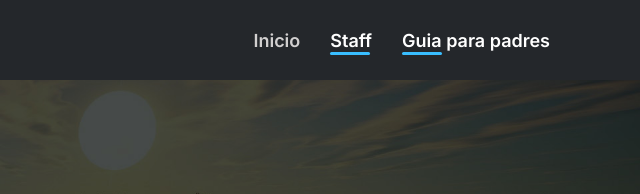
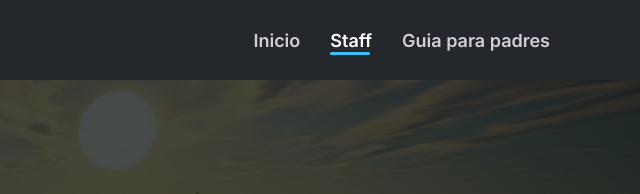
Before and after one commit to astralishost/web, a plain HTML site: page admin-team.html in a window 1280 px wide. Shown: the top 194 px of the page, 640-1280 px from the left. Drawn offline with Linux system fonts and the light colour scheme; no server answers; files whose address does not match are found by name.

Commit message:
Update admin-team.html

```diff
--- a/admin-team.html
+++ b/admin-team.html
@@ -33,7 +33,7 @@
     <div class="links">
       <a href="https://www.astralismc.xyz" class="link">Inicio</a>
       <a href="#" class="link active">Staff</a>
-      <a href="guia" class="link active">Guia para padres</a>
+      <a href="guia" class="link">Guia para padres</a>
     </div>
   </div>
 
```
